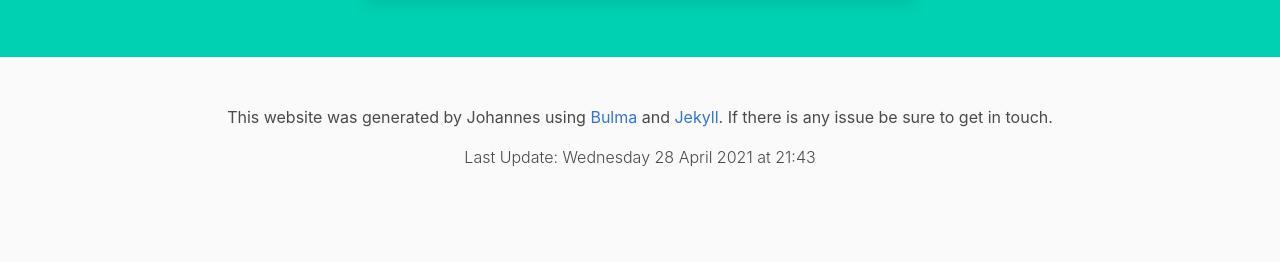
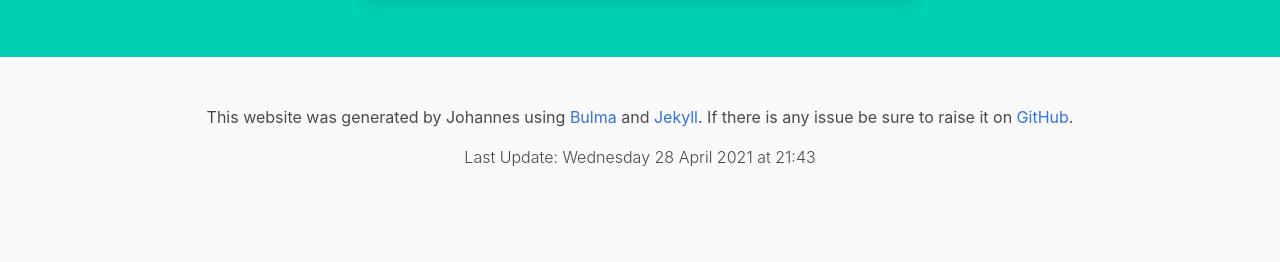
Before and after one commit to DerAndereJohannes/shogi-lu, a Jekyll site: the page built from index.html, in a window 1280 px wide. Shown: the part 2020-2282 px from the top of the page. Built offline with Jekyll 4.4.1, drawn with Linux system fonts in a browser that asks for light colours; nearby versions of some CDN libraries; comment, search, counter and statistics services are not loaded.

Commit message:
added: github link to footer

```diff
--- a/_layouts/default.html
+++ b/_layouts/default.html
@@ -78,9 +78,9 @@
     <footer class="footer">
         <div class="content has-text-centered">
             <p>
-                This website was generated by Johannes using <a href="https://bulma.io/">Bulma</a> and <a
-                    href="https://jekyllrb.com/">Jekyll</a>. If there is any issue be
-                sure to get in touch.
+                This website was generated by Johannes using <a href="https://bulma.io/" target="_blank">Bulma</a> and <a
+                    href="https://jekyllrb.com/" target="_blank">Jekyll</a>. If there is any issue be
+                sure to raise it on <a href="https://github.com/DerAndereJohannes/shogi-lu" target="_blank">GitHub</a>.
             </p>
             <p class="has-text-weight-light">Last Update: {{ site.time | date: "%A %-d %B %Y at %R"}} </p>
         </div>
```
